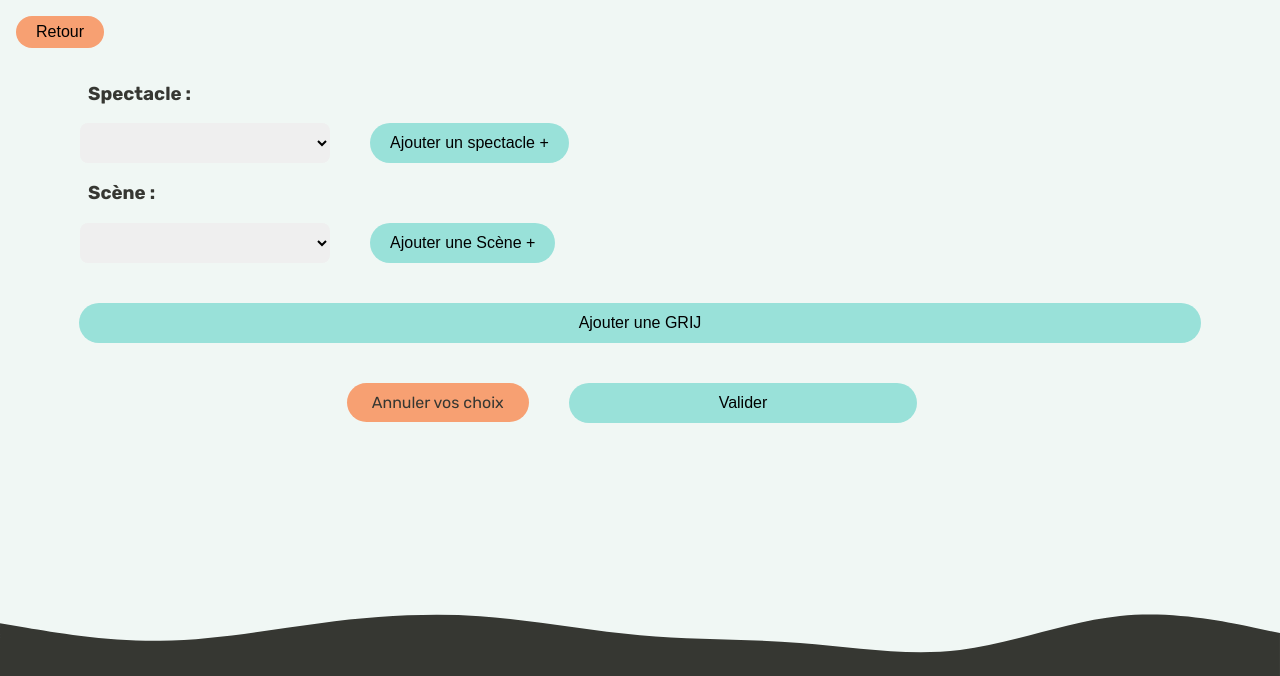
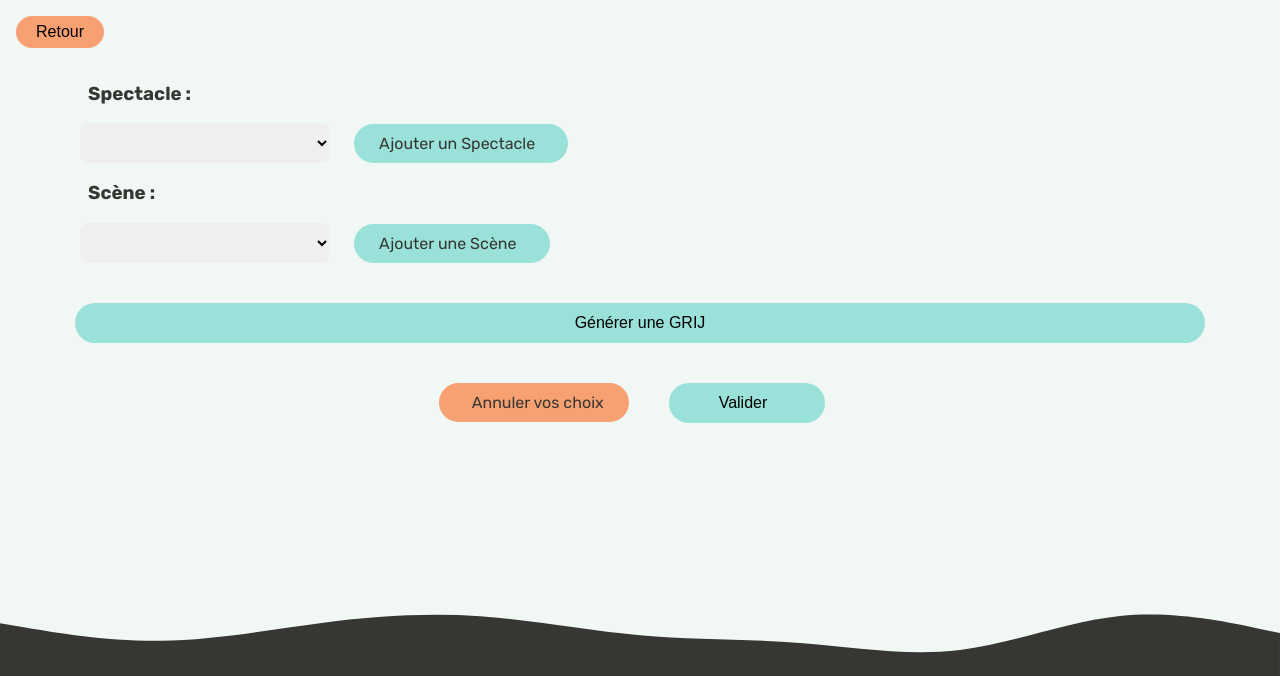
Before and after one commit to GroupeSAETPA1/Festiplan, a PHP site: page /views/creation/createFestival3.php in a window 1280 px wide. Shown: the part 51-727 px from the top of the page. Run offline with PHP 8.4, Linux system fonts and the light colour scheme; style sheets or scripts are compiled from the project's sources.

Commit message:
modif du css, et finition des boutons

```diff
--- a/FestiplanWeb/static/scripts/index.js
+++ b/FestiplanWeb/static/scripts/index.js
@@ -44,7 +44,7 @@ $('.creerCompte').click(function() {
         .play();
 });
 
-$('.retour').click(function() {
+$('.Retour').click(function() {
     // inverse de la fonction précédente
     const TL = gsap.timeline({paused: false});
 
--- a/FestiplanWeb/static/style/css/createFestiplan/button.css
+++ b/FestiplanWeb/static/style/css/createFestiplan/button.css
@@ -1,6 +1,6 @@
 @import url("https://fonts.googleapis.com/css2?family=Rubik:ital,wght@0,300;0,400;0,500;0,600;0,700;0,800;0,900;1,300;1,400;1,500;1,600;1,700;1,800;1,900&display=swap"); /* declaration des variables */
 /* ne codez pas ici, c'est le fichier pour les variables, etc. */
-.retour {
+.Retour {
   line-height: 2;
   padding: 0 20px;
   font-size: 1rem;
@@ -9,34 +9,8 @@
   border-style: none;
   background-color: #F7A072;
 }
-.retour:hover {
-  background-color: #c54b0b;
-}
-
-.ajoutS {
-  line-height: 2.5;
-  padding: 0 20px;
-  font-size: 1rem;
-  text-align: center;
-  border-radius: 30px;
-  border-style: none;
-  background-color: #99E1D9;
-}
-.ajoutS:hover {
-  background-color: #33aea0;
-}
-
-.supp {
-  line-height: 2.5;
-  padding: 0 20px;
-  font-size: 1rem;
-  text-align: center;
-  border-radius: 30px;
-  border-style: none;
-  background-color: #F7A072;
-}
-.supp:hover {
-  background-color: #c54b0b;
+.Retour:hover {
+  background-color: #f6905a;
 }
 
 .ajoutGrij {
@@ -51,25 +25,12 @@
   justify-content: center;
 }
 .ajoutGrij:hover {
-  background-color: #33aea0;
-}
-
-.annul {
-  line-height: 2.5;
-  padding: 0 150px;
-  font-size: 1rem;
-  text-align: center;
-  border-radius: 30px;
-  border-style: none;
-  background-color: #F7A072;
-}
-.annul:hover {
-  background-color: #c54b0b;
+  background-color: #85dbd2;
 }
 
 .valid {
   line-height: 2.5;
-  padding: 0 150px;
+  padding: 0 50px;
   font-size: 1rem;
   text-align: center;
   border-radius: 30px;
@@ -77,7 +38,7 @@
   background-color: #99E1D9;
 }
 .valid:hover {
-  background-color: #33aea0;
+  background-color: #85dbd2;
 }
 
 .mon-compte {
@@ -90,16 +51,16 @@
   background-color: #F7A072;
 }
 .mon-compte:hover {
-  background-color: #c54b0b;
+  background-color: #f6905a;
 }
 
-.butSpec {
+.button-flex-end {
   display: flex;
   align-items: flex-end;
   padding: 0 5vh;
 }
 
-.ret {
+.retour {
   padding: 2vh;
 }
 
--- a/FestiplanWeb/static/style/css/createFestiplan/createFestiplan.css
+++ b/FestiplanWeb/static/style/css/createFestiplan/createFestiplan.css
@@ -41,19 +41,19 @@ header .logo i {
   flex-direction: column;
 }
 
-.Descr {
+.Description {
   display: flex;
   justify-content: flex-end;
   padding: 0 10vh;
 }
 
-.proot {
+.flex-row {
   display: flex;
   flex-direction: row;
   align-items: flex-end;
 }
 
-.babou {
+.valid-annul-placement {
   display: flex;
   flex-direction: row;
   justify-content: center;
@@ -76,4 +76,28 @@ hr {
   margin: 0.5vh;
 }
 
+.fa-image {
+  margin: 0.5vh;
+}
+
+.fa-circle-xmark {
+  margin: 0.5vh;
+}
+
+.fa-arrow-right {
+  margin: 0.5vh;
+}
+
+.fa-check {
+  margin: 0.5vh;
+}
+
+.fa-plus {
+  margin: 0.5vh;
+}
+
+.fa-delete-left {
+  margin: 0.5vh;
+}
+
 /*# sourceMappingURL=createFestiplan.css.map */
--- a/FestiplanWeb/static/style/css/index/forms.css
+++ b/FestiplanWeb/static/style/css/index/forms.css
@@ -76,7 +76,7 @@
   background: #99E1D9;
   color: #363732;
 }
-.creationCompte .retour {
+.creationCompte .Retour {
   background: #F7A072;
   color: #363732;
 }
--- a/FestiplanWeb/static/style/scss/createFestiplan/button.scss
+++ b/FestiplanWeb/static/style/scss/createFestiplan/button.scss
@@ -1,46 +1,18 @@
 @import '../main';
 
-.retour{
+.Retour{
   line-height: 2;
   padding: 0 20px;
   font-size: 1rem;
   text-align: center;
   border-radius: 30px;
   border-style: none;
-  background-color: #F7A072;
+  background-color: $orange;
 
   &:hover {
-    background-color: darken(#F7A072,30);
+    background-color: darken($orange,5);
   }
 }
-.ajoutS{
-  line-height: 2.5;
-  padding: 0 20px;
-  font-size: 1rem;
-  text-align: center;
-  border-radius: 30px;
-  border-style: none;
-  background-color: #99E1D9;
-
-  &:hover {
-    background-color: darken(#99E1D9,30);
-  }
-}
-
-.supp{
-  line-height: 2.5;
-  padding: 0 20px;
-  font-size: 1rem;
-  text-align: center;
-  border-radius: 30px;
-  border-style: none;
-  background-color: #F7A072;
-
-  &:hover {
-    background-color: darken(#F7A072,30);
-  }
-}
-
 .ajoutGrij {
   line-height: 2.5;
   padding: 0 500px;
@@ -48,40 +20,26 @@
   text-align: center;
   border-radius: 30px;
   border-style: none;
-  background-color: #99E1D9;
+  background-color: $light-blue;
   display: flex;
   justify-content: center;
 
   &:hover {
-    background-color: darken(#99E1D9, 30);
-  }
-}
-
-.annul{
-  line-height: 2.5;
-  padding: 0 150px;
-  font-size: 1rem;
-  text-align: center;
-  border-radius: 30px;
-  border-style: none;
-  background-color: #F7A072;
-
-  &:hover {
-    background-color: darken(#F7A072,30);
+    background-color: darken($light-blue, 5);
   }
 }
 
 .valid{
   line-height: 2.5;
-  padding: 0 150px;
+  padding: 0 50px;
   font-size: 1rem;
   text-align: center;
   border-radius: 30px;
   border-style: none;
-  background-color: #99E1D9;
+  background-color: $light-blue;
 
   &:hover {
-    background-color: darken(#99E1D9,30);
+    background-color: darken($light-blue,5);
   }
 }
 
@@ -92,20 +50,20 @@
   text-align: center;
   border-radius: 30px;
   border-style: none;
-  background-color: #F7A072;
+  background-color: $orange;
 
   &:hover {
-    background-color: darken(#F7A072,30);
+    background-color: darken($orange,5);
   }
 }
 
-.butSpec {
+.button-flex-end {
   display: flex;
   align-items: flex-end;
   padding: 0 05vh;
 }
 
-.ret {
+.retour {
   padding: 2vh;
 }
 
--- a/FestiplanWeb/static/style/scss/createFestiplan/createFestiplan.scss
+++ b/FestiplanWeb/static/style/scss/createFestiplan/createFestiplan.scss
@@ -43,19 +43,19 @@ header {
   flex-direction: column;
 }
 
-.Descr{
+.Description{
   display: flex;
   justify-content: flex-end;
   padding: 0 10vh;
 }
 
-.proot{
+.flex-row{
   display: flex;
   flex-direction: row;
   align-items: flex-end;
 }
 
-.babou{
+.valid-annul-placement{
   display: flex;
   flex-direction: row;
   justify-content: center;
@@ -77,3 +77,25 @@ hr {
   color: red;
   margin: 0.5vh;
 }
+
+.fa-image{
+  margin: 0.5vh;
+}
+
+.fa-circle-xmark{
+  margin: 0.5vh;
+}
+.fa-arrow-right{
+  margin: 0.5vh;
+}
+.fa-check{
+  margin: 0.5vh;
+}
+
+.fa-plus{
+  margin: 0.5vh;
+}
+
+.fa-delete-left{
+  margin: 0.5vh;
+}
--- a/FestiplanWeb/static/style/scss/createFestiplan/image.scss
+++ b/FestiplanWeb/static/style/scss/createFestiplan/image.scss
@@ -12,8 +12,8 @@ input[type="file"] {
   font-size: 14px;
   font-weight: bold;
   color: $dark-grey;
-  background-color: #99E1D9;
-  border: 1px solid #99E1D9 ;
+  background-color: $light-blue;
+  border: 1px solid $light-blue ;
   border-radius: 5px;
   cursor: pointer;
   margin-top: 15px;
@@ -35,6 +35,6 @@ input[type="file"] {
 
 /* Styliser le bouton lorsqu'il est survolé */
 .custom-file-input:hover {
-  background-color: #99E1D9;
-  border-color: #99E1D9;
+  background-color: $light-blue;
+  border-color: $light-blue;
 }
--- a/FestiplanWeb/static/style/scss/index/forms.css
+++ b/FestiplanWeb/static/style/scss/index/forms.css
@@ -76,7 +76,7 @@
   background: #99E1D9;
   color: #363732;
 }
-.creationCompte .retour {
+.creationCompte .Retour {
   background: #F7A072;
   color: #363732;
 }
--- a/FestiplanWeb/static/style/scss/index/forms.scss
+++ b/FestiplanWeb/static/style/scss/index/forms.scss
@@ -79,7 +79,7 @@
     background: $light-blue;
     color: $dark-grey;
   }
-  .retour {
+  .Retour {
     background: $orange;
     color: $dark-grey;
   }
--- a/FestiplanWeb/views/creation/createFestival3.php
+++ b/FestiplanWeb/views/creation/createFestival3.php
@@ -27,14 +27,14 @@
             </div>
         </header>
 
-        <div class="ret">
-            <a href="createFestival2.php"><button class="retour"><i class="fa-solid fa-arrow-left"></i> Retour</button></a>
+        <div class="retour">
+            <a href="createFestival2.php"><button class="Retour"><i class="fa-solid fa-arrow-left"></i> Retour</button></a>
         </div>
 
         <div class="wrapper">
             <div class="container">
 
-            <div class="proot">
+            <div class="flex-row">
                 <div>
                     <h3><i class="fa-solid fa-circle-exclamation"></i>Spectacle :</h3>
                     <select>
@@ -42,12 +42,12 @@
                         <option value="descriauds">Descriaud's pectacle</option>
                     </select>
                 </div>
-                <div class="butSpec">
-                    <button class="ajoutS">Ajouter un spectacle +</button>
+                <div class="ajouter">
+                    Ajouter un Spectacle  <i class="fa-solid fa-plus"></i> <!-- TODO fontawesome -->
                 </div>
             </div>
 
-            <div class="proot">
+            <div class="flex-row">
                 <div>
                     <h3><i class="fa-solid fa-circle-exclamation"></i>Scène :</h3>
                     <select>
@@ -59,23 +59,23 @@
                         <option value="film">film</option>
                     </select>
                 </div>
-                <div class="butSpec">
-                    <button class="ajoutS">Ajouter une Scène +</button>
+                <div class="ajouter">
+                    Ajouter une Scène<i class="fa-solid fa-plus"></i>  <!-- TODO fontawesome -->
                 </div>
             </div>
             </div>
             </div>
 
-            <div class="babou">
-                <button class="ajoutGrij">Ajouter une GRIJ</button>
+            <div class="valid-annul-placement">
+                <button class="ajoutGrij">Générer une GRIJ</button>
             </div>
 
-        <div class="babou">
+        <div class="valid-annul-placement">
             <div class="annulChoix">
-                Annuler vos choix  <!-- TODO fontawesome -->
+                <i class="fa-regular fa-circle-xmark"></i>Annuler vos choix  <!-- TODO fontawesome -->
             </div>
-            <div class="butSpec">
-                <button class="valid">Valider</button>
+            <div class="button-flex-end">
+                <button class="valid">Valider <i class="fa-solid fa-check"></i></button>
             </div>
         </div>
         <?php
```
Also changed, not shown: FestiplanWeb/views/creation/createFestival.php (+11 -11 lines), FestiplanWeb/views/creation/createFestival2.php (+9 -9 lines), 3 other files.
